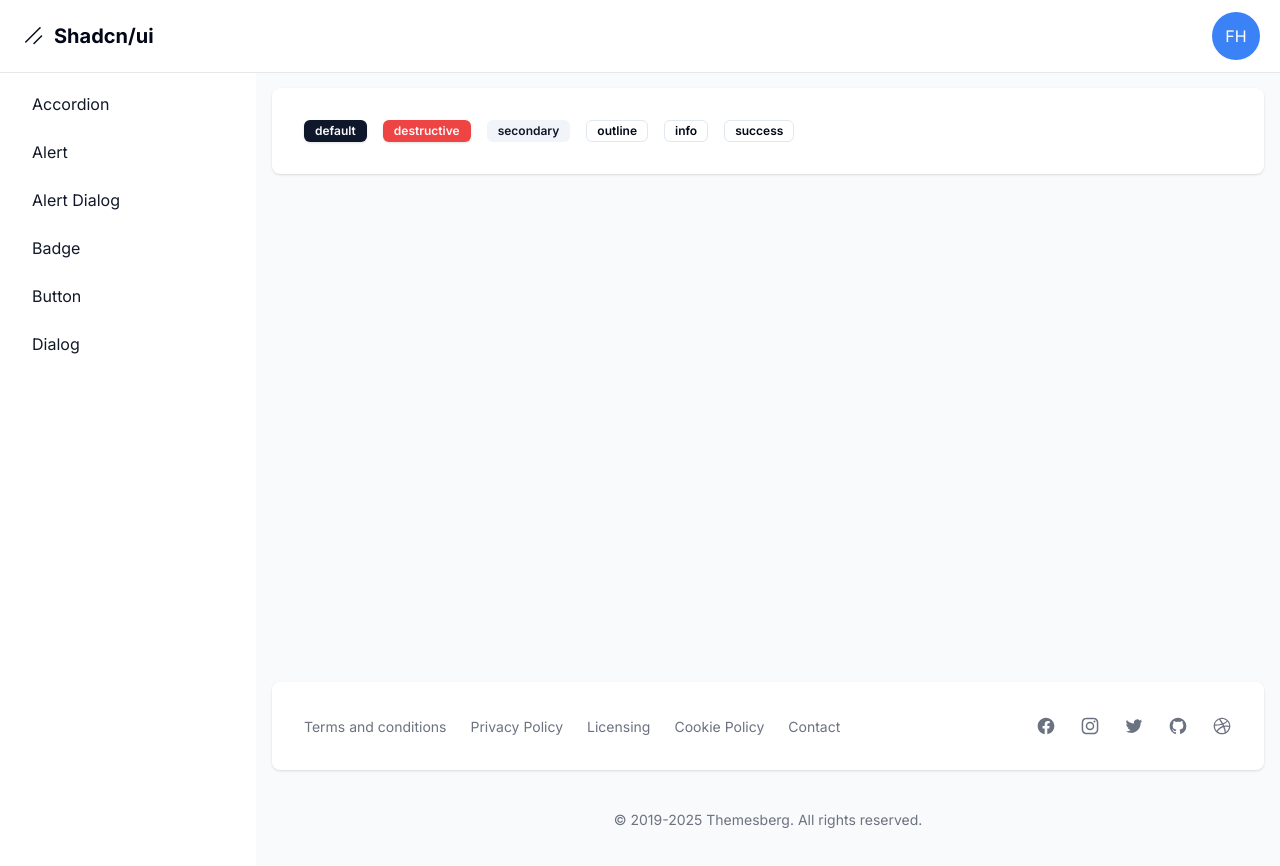
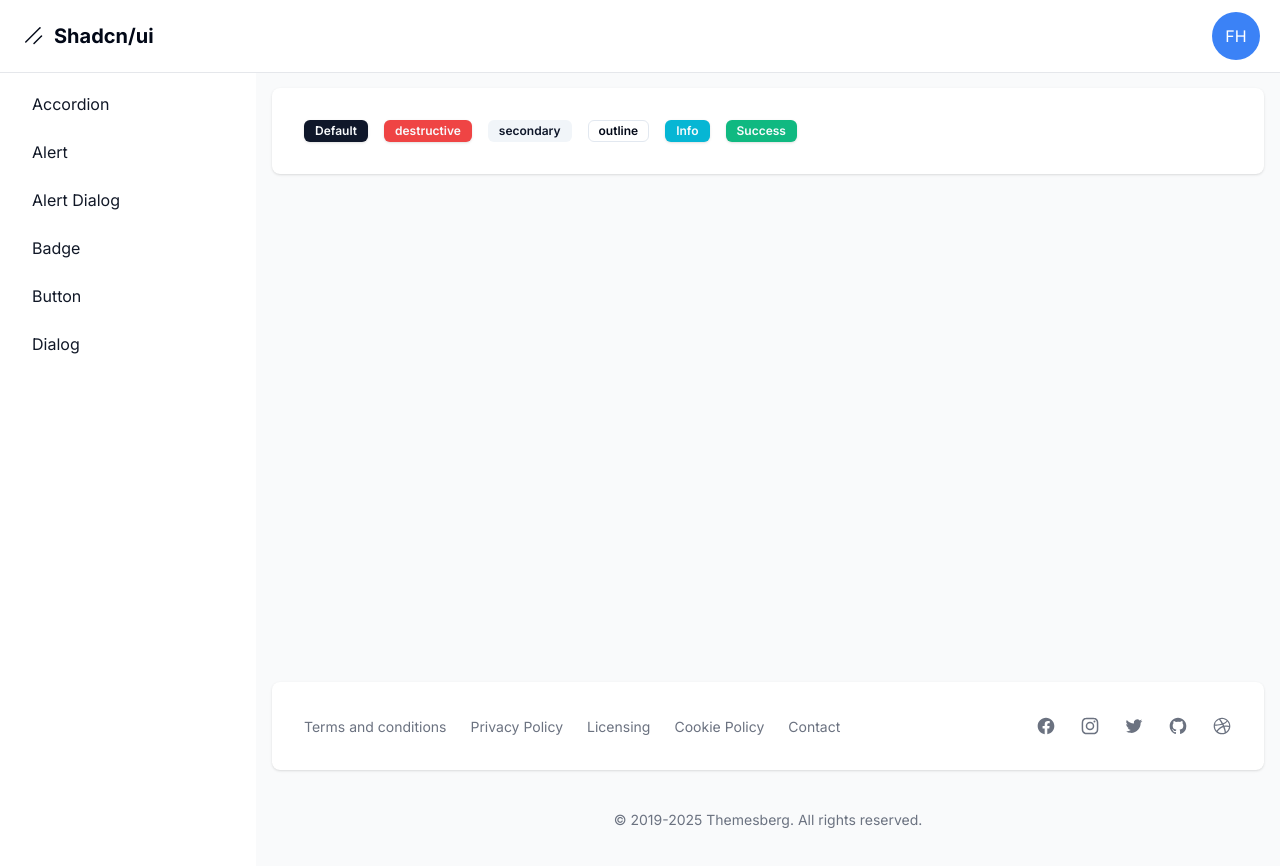
Before and after one commit to ImNotGabo/shadcn-dashboard, a Next.js app: page /dashboard/badge in a window 1280 px wide. Shown: the top 866 px of the page. Built offline with nearby package versions, Linux system fonts and the light colour scheme.

Commit message:
add Badge component with customizable variants and props

```diff
--- /dev/null
+++ b/src/components/ui/badge.tsx
@@ -0,0 +1,55 @@
+import * as React from 'react';
+import { cva, type VariantProps } from 'class-variance-authority';
+
+import { cn } from '@/lib/utils';
+
+const badgeVariants = cva(
+	'inline-flex items-center rounded-md border px-2.5 py-0.5 text-xs font-semibold transition-colors focus:outline-none focus:ring-2 focus:ring-ring focus:ring-offset-2',
+	{
+		variants: {
+			variant: {
+				default:
+					'border-transparent bg-primary text-primary-foreground shadow hover:bg-primary/80',
+				secondary:
+					'border-transparent bg-secondary text-secondary-foreground hover:bg-secondary/80',
+				destructive:
+					'border-transparent bg-destructive text-destructive-foreground shadow hover:bg-destructive/80',
+				outline: 'text-foreground',
+				info: 'border-transparent bg-cyan-500 text-primary-foreground shadow hover:bg-cyan-600',
+				success:
+					'border-transparent bg-emerald-500 text-primary-foreground shadow hover:bg-emerald-600',
+			},
+		},
+		defaultVariants: {
+			variant: 'default',
+		},
+	}
+);
+
+export interface BadgeProps
+	extends React.HTMLAttributes<HTMLDivElement>,
+		VariantProps<typeof badgeVariants> {
+	capitalize?: boolean;
+}
+
+function Badge({
+	className,
+	variant,
+	capitalize = false,
+	...props
+}: BadgeProps) {
+	return (
+		<div
+			className={cn(
+				badgeVariants({ variant }),
+				{
+					capitalize: capitalize,
+				},
+				className
+			)}
+			{...props}
+		/>
+	);
+}
+
+export { Badge, badgeVariants };
```
